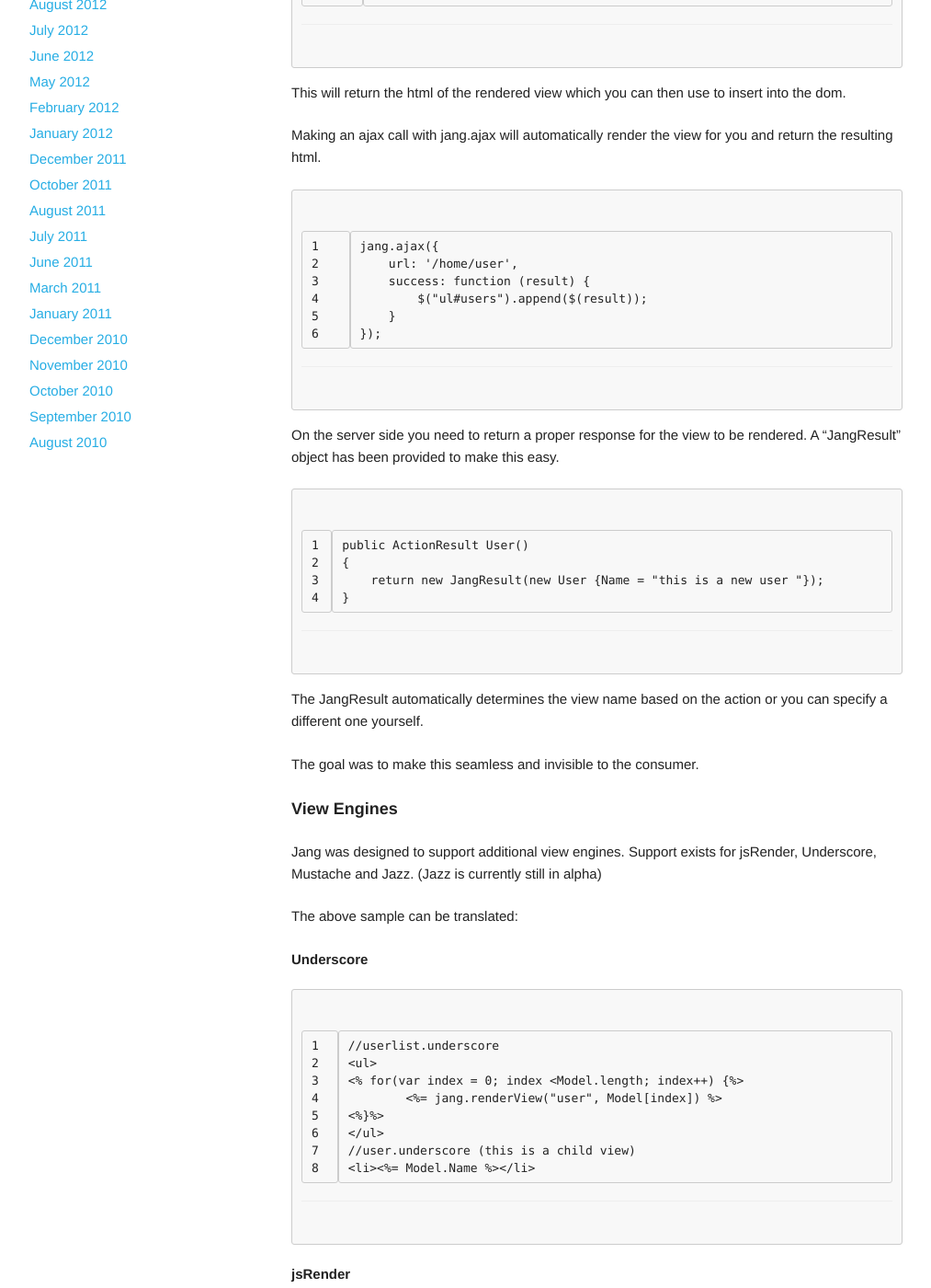
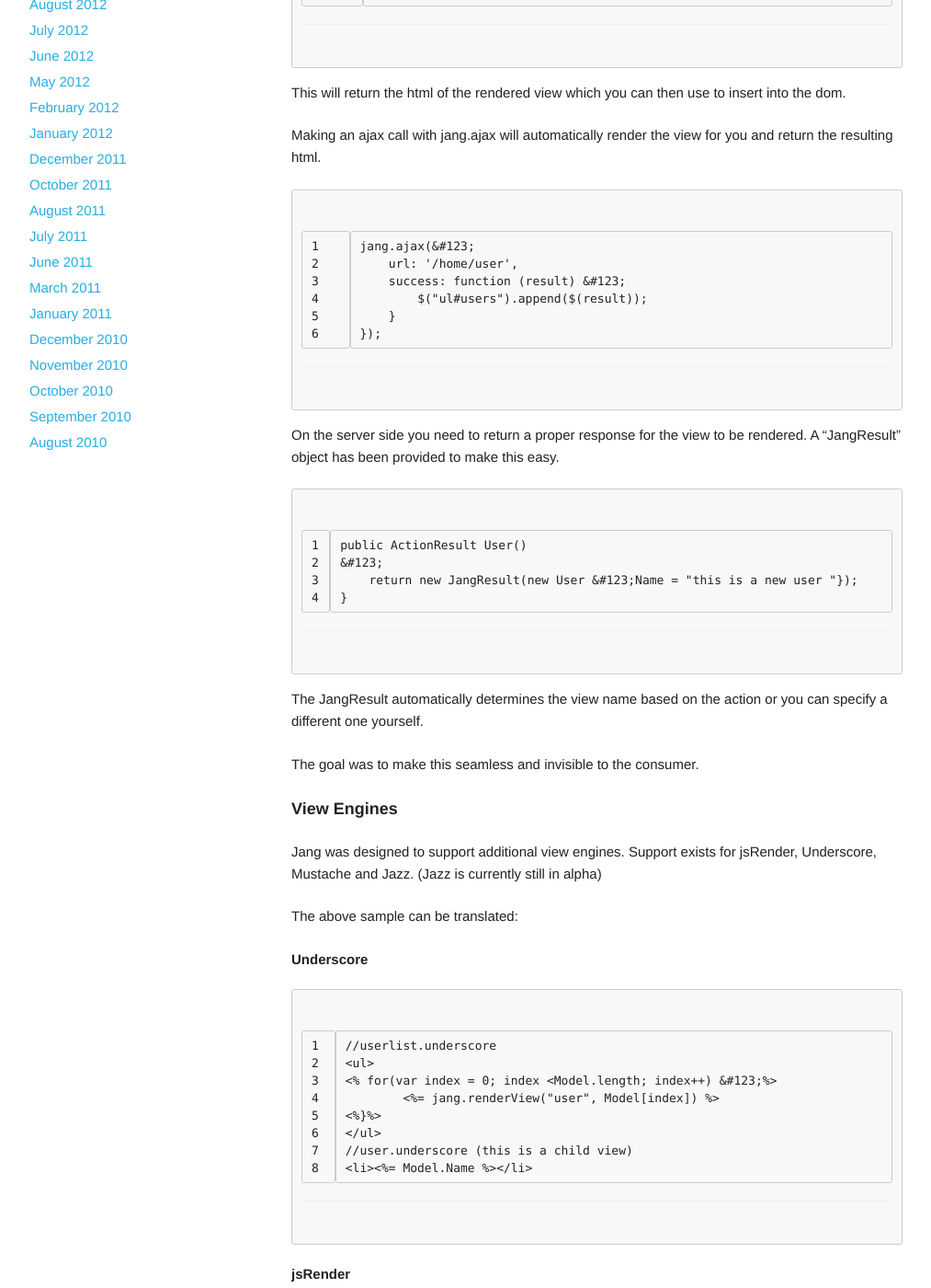
Before and after one commit to Buildstarted/buildstarted.com, a Jekyll site: the page built from _posts/2012-02-07-jang-and-server-sideclient-side-view-engine-for-mvc-and-javascript.md, in a window 1280 px wide and 1400 px high, scrolled down 969 px. Shown: the whole window at 92% size, without its empty margins (133-1146 px from the left). Built offline with Jekyll 4.4.1, drawn with Linux system fonts in a browser that asks for light colours; nearby versions of some CDN libraries; Markdown is read by kramdown in place of the engine named in the settings; some of the changed text lies outside the part shown.

Commit message:
change { to &#123;

```diff
--- a/_posts/2012-02-07-jang-and-server-sideclient-side-view-engine-for-mvc-and-javascript.md
+++ b/_posts/2012-02-07-jang-and-server-sideclient-side-view-engine-for-mvc-and-javascript.md
@@ -16,7 +16,7 @@ on the client and render the same view with new data.
 Here is a sample view that generates a list of users from a model.
     //userlist.jazz
     <ul>
-        @for(var i in model.Model) {
+        @for(var i in model.Model) &#123;
             @jang.renderView("user", model.Model[i])
         }
     </ul>
@@ -43,9 +43,9 @@ This will return the html of the rendered view which you can then use to insert
 
 Making an ajax call with jang.ajax will automatically render the view for you and return the resulting html.
 
-    jang.ajax({
+    jang.ajax(&#123;
         url: '/home/user',
-        success: function (result) {
+        success: function (result) &#123;
             $("ul#users").append($(result));
         }
     });
@@ -54,8 +54,8 @@ Making an ajax call with jang.ajax will automatically render the view for you an
 On the server side you need to return a proper response for the view to be rendered. A "JangResult" object has been provided to make this easy.
 
     public ActionResult User()
-    {
-        return new JangResult(new User {Name = "this is a new user "});
+    &#123;
+        return new JangResult(new User &#123;Name = "this is a new user "});
     }
 
 
@@ -67,12 +67,12 @@ The goal was to make this seamless and invisible to the consumer.
 Jang was designed to support additional view engines. Support exists for jsRender, Underscore, Mustache and Jazz. (Jazz is currently still in alpha)
 
 The above sample can be translated:
-{% raw %}
+
 ###Underscore
 
     //userlist.underscore
     <ul>
-	<% for(var index = 0; index <Model.length; index++) {%>
+	<% for(var index = 0; index <Model.length; index++) &#123;%>
 		<%= jang.renderView("user", Model[index]) %>
 	<%}%>
     </ul>
@@ -83,20 +83,20 @@ The above sample can be translated:
 
     //userlist.jsrender
 	<ul>
-		{{#each Model}}
-			<li>{{=Name}}</li>
-		{{/each}}
+		&#123;&#123;#each Model}}
+			<li>&#123;&#123;=Name}}</li>
+		&#123;&#123;/each}}
 	</ul>
 
 ###Mustache
 
     //userlist.mustache
 	<ul>
-		{{#Model}}
-			<li>{{Name}}</li>
-		{{/Model}}
+		&#123;&#123;#Model}}
+			<li>&#123;&#123;Name}}</li>
+		&#123;&#123;/Model}}
 	</ul>
-{% endraw %}
+
 The source for this project is hosted on Github at <a href="https://github.com/Buildstarted/Jang" title="https://github.com/Buildstarted/Jang">https://github.com/Buildstarted/Jang</a> please fork it and add support for more view engines :)
 
 I'll have a future post detailing how it all works.
```
